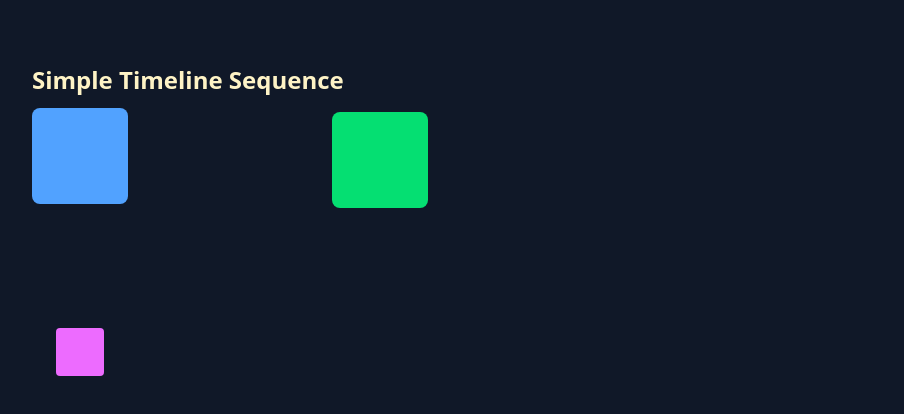
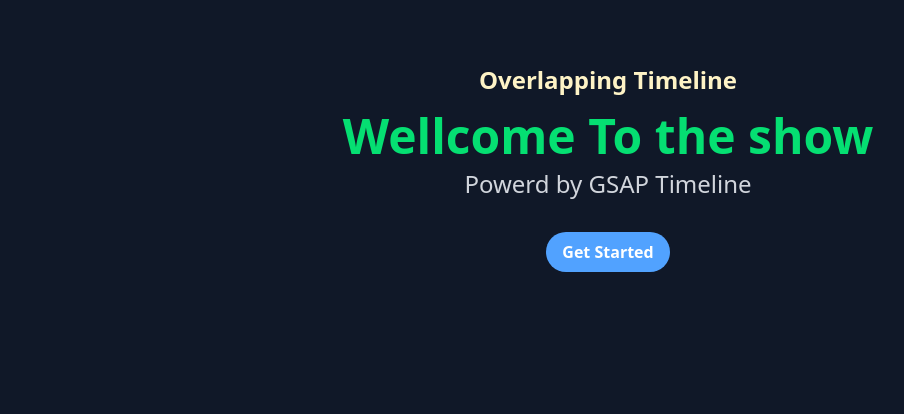
Before and after one commit to Biniyamgirma/animated-octo-using-gsap, a React (Vite) app: page / in a window 1280 px wide. Shown: the top 414 px of the page, without its empty margins (32-936 px from the left). Built offline with nearby package versions, Linux system fonts and the light colour scheme.

Commit message:
added a profasional animation

```diff
--- a/src/App.jsx
+++ b/src/App.jsx
@@ -4,6 +4,7 @@ import FromTween from './components/FromTween';
 import FromToTween from './components/FromToTween';
 import TimeLine from './components/TimeLine';
 import SimpleTimeLine from './components/SimpleTimeline';
+import OverlappingTimeline from './components/OverlappingTimeline';
 function App() {
 {/* <main className='w-full min-h-screen bg-gray-900 p-8 absolute'>
         <h1 className='text-center text-4xl font-bold text-white'>Gsap + React</h1>
@@ -14,10 +15,12 @@ function App() {
         <FromToTween />
         <hr className="my-8 border-gray-700  " />
         <TimeLine />
+            <SimpleTimeLine />
+
       </main> */}
   return (
     <main className='w-full min-h-screen bg-gray-900 p-8 absolute'>
-    <SimpleTimeLine />
+      <OverlappingTimeline />
     </main>
 
 
--- /dev/null
+++ b/src/components/OverlappingTimeline.jsx
@@ -0,0 +1,43 @@
+import React,{useRef} from 'react';
+import gsap from 'gsap';
+import {useGSAP} from '@gsap/react';
+
+const OverlappingTimeline = () => {
+    const ref = useRef(null);
+    useGSAP(()=>{
+        const t1 = gsap.timeline();
+        t1.from('.title',{
+            opacity:0,
+            y:-50,
+            duration:1,
+            ease:'power2.out',
+        })
+        .from(
+            '.subtitle',
+            {
+                opacity:0,
+                y:50,
+                duration:1,
+                ease:'power2.out',
+            }
+        )
+        .from('.buttion',{
+            opacity:0,
+            scale:0,
+            duration:0.8,
+            ease:'back.out(1.7',
+        },'<')
+    },{scope:ref});
+
+    return(
+        <div ref={ref} className='p-8 text-center'>
+            <h2 className='text-2xl font-bold mb-4 text-amber-100'>Overlapping Timeline</h2>
+            <div className='relative'>
+                <h1 className="title text-5xl font-extrabold text-green-400">Wellcome To the show</h1>
+                <h3 className='subtitle text-2xl text-gray-300 mt-2'>Powerd by GSAP Timeline</h3>
+                <button className="button bg-blue-400 hover:bg-blue-700 font-bold text-white py-2 px-4 rounded-full mt-8">Get Started</button>
+            </div>
+        </div>
+    )
+}
+export default OverlappingTimeline;
```
